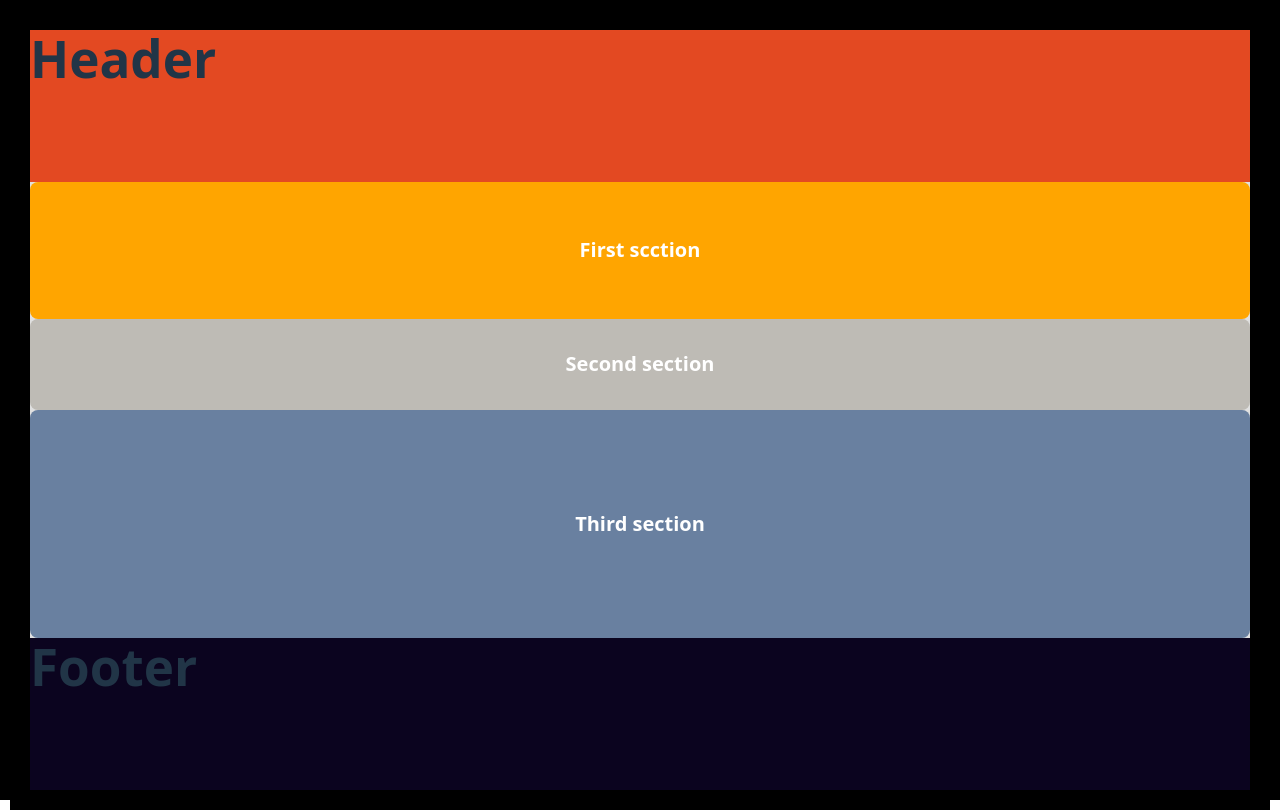
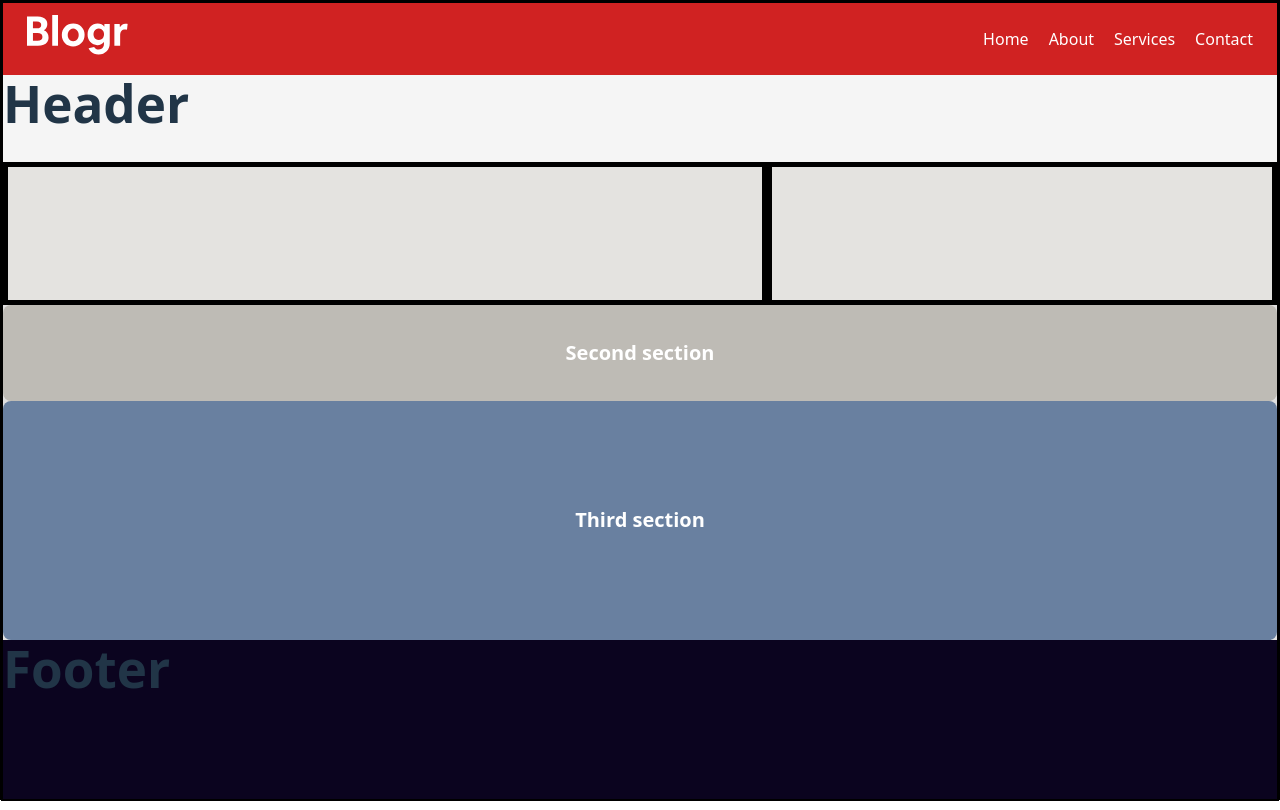
Before and after one commit to juniorSarh/Task8-1-ui-challenge, a React (Vite) app: page / in a window 1280 px wide. Built offline with nearby package versions, Linux system fonts and the light colour scheme.

Commit message:
working on header section, added navbar

```diff
--- a/src/App.css
+++ b/src/App.css
@@ -7,9 +7,43 @@
 html,body, #root{
   height: 100%;
   width: 100%;
-  border: 10px solid black;
+  border: 1px solid black;
   background-color: #f5f5f5;
 }
+
+/* NavBar */
+.navbar {
+  display: flex;
+  justify-content: space-between;
+  align-items: center;
+  padding: 12px 24px;
+  background-color: #d02222;
+  color: white;
+}
+
+.navbar-logo {
+  font-size: 20px;
+  font-weight: bold;
+}
+
+.navbar-links {
+  list-style: none;
+  display: flex;
+  gap: 20px;
+  margin: 0;
+  padding: 0;
+}
+
+.navbar-links li a {
+  color: white;
+  text-decoration: none;
+  transition: color 0.3s ease;
+}
+
+.navbar-links li a:hover {
+  color: orange;
+}
+
 
 /* main div */
 .main-div {
@@ -26,7 +60,7 @@ html,body, #root{
   display: flex;
   align-items: center;
   justify-content: center;
-  background: orange;
+  background: rgb(228, 227, 224);
   color: white;
   font-size: 20px;
   font-weight: bold;
@@ -60,3 +94,22 @@ html,body, #root{
   height: 50%;
   width: 100%;
 }
+
+.content {
+  display: flex;
+  flex-direction: column;
+  align-items:flex-start;
+  justify-content: flex-start;
+  height: 100%;
+  width: 60%;
+  border: 5px solid black;
+}
+
+.content-img {
+  display: flex;
+  align-items: center;
+  justify-content: center;
+  height: 100%;
+  width: 40%;
+  border: 5px solid black;
+}
--- a/src/components/Header.tsx
+++ b/src/components/Header.tsx
@@ -1,10 +1,12 @@
 import React from 'react'
+import Navbar from './Navbar'
 
 export default function Header() {
   return (
 
-      <div style={{ width: "100%", height: "20%", backgroundColor: "#e34922ff" }}
+      <div style={{ width: "100%", height: "20%", backgroundImage: "src/Images/bg-pattern-intro-desktop.svg" }}
       >
+        <Navbar/>
         <h1>Header</h1>
 
     </div>
--- a/src/components/MainDiv.tsx
+++ b/src/components/MainDiv.tsx
@@ -6,7 +6,11 @@ export default function MainDiv() {
       className="main-div"
       style={{ width: "100%", height: "60%", backgroundColor: "#e0e0e0" }}
     >
-      <div className="box1">First scction</div>
+      <div className="box1">
+        <div className="content"></div>
+        <div className="content-img"></div>
+
+      </div>
       <div className="box2">Second section</div>
       <div className="box3">Third section</div>
       {/* <div className="box">4</div>
--- a/src/components/Navbar.tsx
+++ b/src/components/Navbar.tsx
@@ -1,9 +1,25 @@
-import React from 'react'
+import React from "react";
 
 export default function Navbar() {
   return (
-    <div>
-
-    </div>
-  )
+    <nav className="navbar">
+      <div className="navbar-logo">
+        <img src="src/Images/logo.svg"></img>
+      </div>
+      <ul className="navbar-links">
+        <li>
+          <a href="#home">Home</a>
+        </li>
+        <li>
+          <a href="#about">About</a>
+        </li>
+        <li>
+          <a href="#services">Services</a>
+        </li>
+        <li>
+          <a href="#contact">Contact</a>
+        </li>
+      </ul>
+    </nav>
+  );
 }
```
Also changed, not shown: Task8-2-ui-challenge.jpeg (added).
